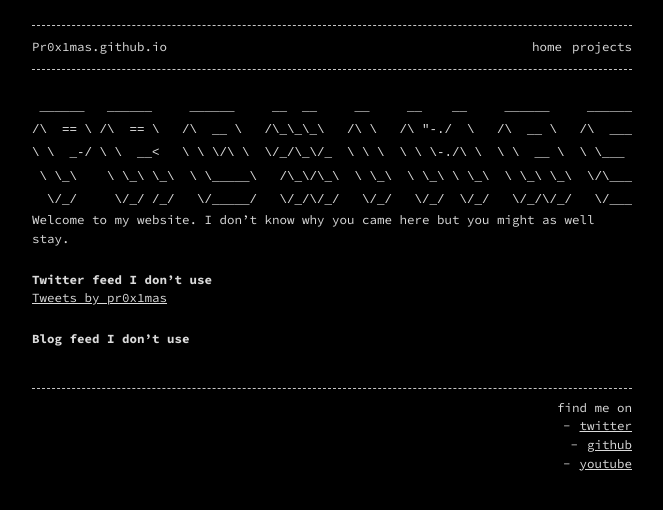
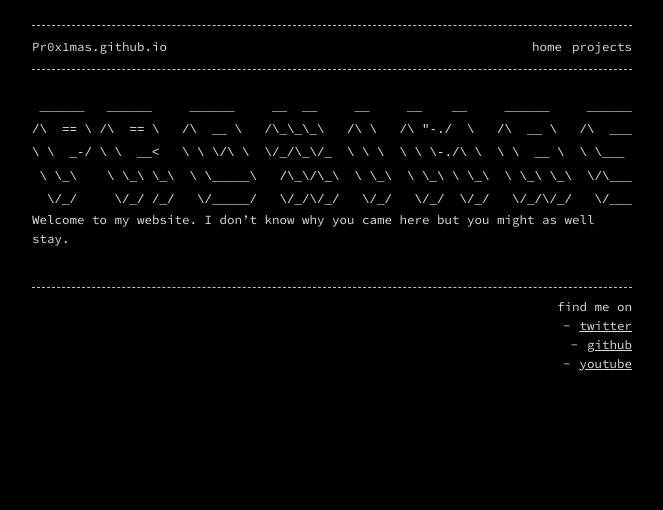
Before and after one commit to HyperHamster535/HyperHamster535.github.io, a Jekyll site: the page built from index.md, in a window 1280 px wide. Shown: the top 510 px of the page, without its empty margins (308-971 px from the left). Built offline with Jekyll 4.4.1, drawn with Linux system fonts in a browser that asks for light colours; comment, search, counter and statistics services are not loaded.

Commit message:
Update index.md

````diff
--- a/index.md
+++ b/index.md
@@ -13,8 +13,3 @@
 ```
 
 Welcome to my website. I don't know why you came here but you might as well stay.
-
-## Twitter feed I don't use
-<a class="twitter-timeline" data-dnt="true" data-theme="dark" href="https://twitter.com/pr0x1mas?ref_src=twsrc%5Etfw">Tweets by pr0x1mas</a> <script async src="https://platform.twitter.com/widgets.js" charset="utf-8"></script>
-
-## Blog feed I don't use
````
